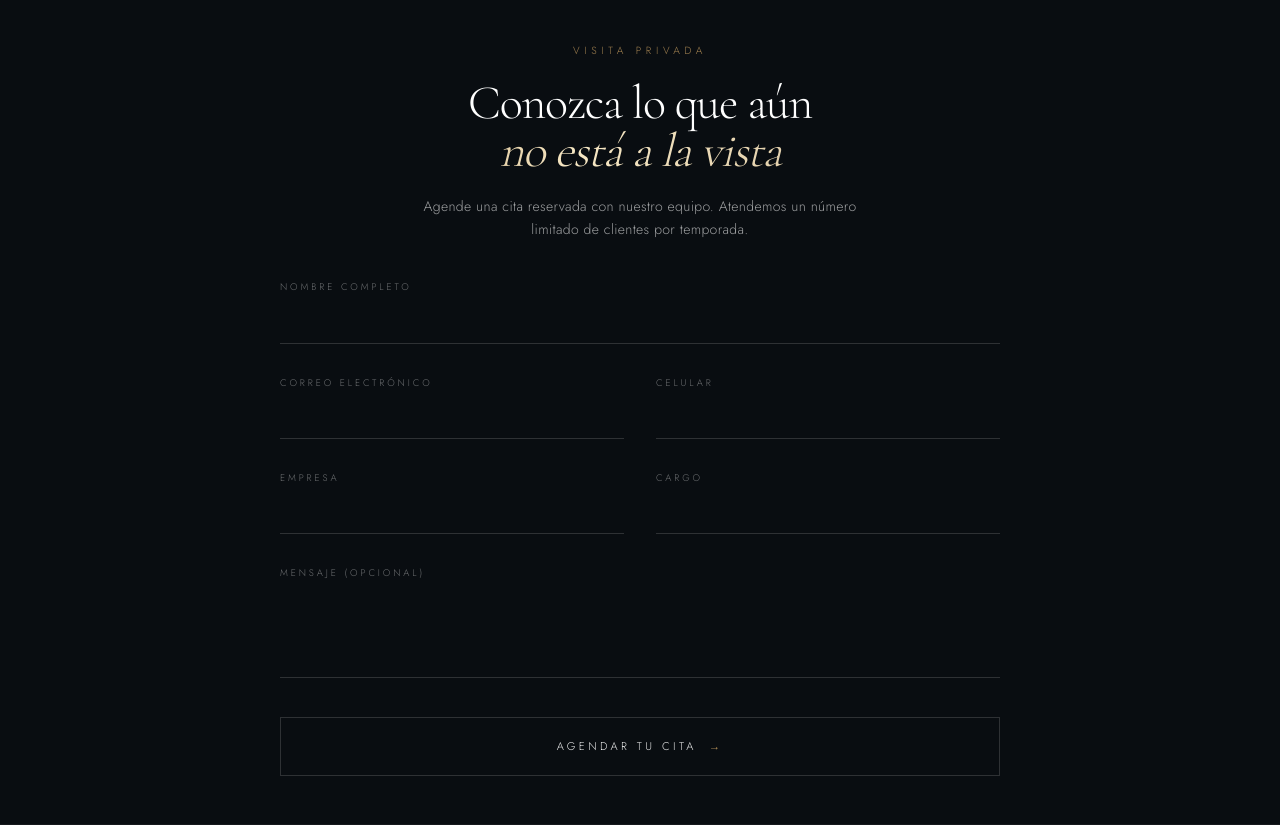
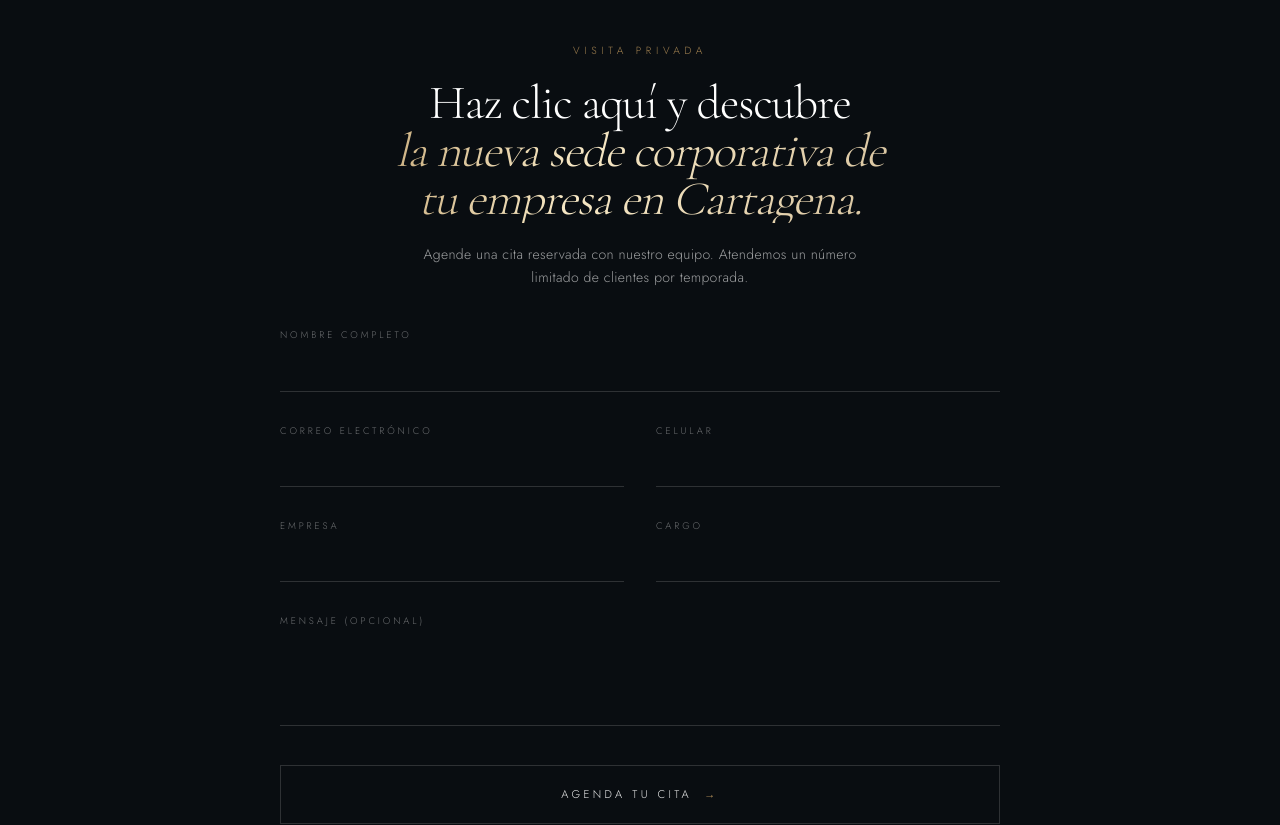
Before and after one commit to jerdiaz/malecon-residences, a Next.js app: page / in a window 1280 px wide. Shown: the part 8580-9405 px from the top of the page. Built offline with nearby package versions, Linux system fonts and the light colour scheme.

Commit message:
Formulario: nuevo titulo y ajustar texto del boton

```diff
--- a/src/components/Contact.tsx
+++ b/src/components/Contact.tsx
@@ -56,9 +56,9 @@ export default function Contact() {
         </Reveal>
         <Reveal delay={120}>
           <h2 className="text-balance text-center font-serif text-4xl font-extralight leading-[1.1] tracking-tight text-white sm:text-5xl">
-            Conozca lo que aún
+            Haz clic aquí y descubre
             <span className="block font-light italic text-shimmer">
-              no está a la vista
+              la nueva sede corporativa de tu empresa en Cartagena.
             </span>
           </h2>
         </Reveal>
@@ -154,7 +154,7 @@ export default function Contact() {
                   aria-hidden
                   className="absolute inset-0 -translate-x-full bg-bronze/10 transition-transform duration-700 ease-silk group-hover:translate-x-0"
                 />
-                <span className="relative z-10">Agendar tu cita</span>
+                <span className="relative z-10">Agenda tu cita</span>
                 <span className="relative z-10 text-bronze transition-transform duration-500 ease-silk group-hover:translate-x-1">
                   →
                 </span>
```
